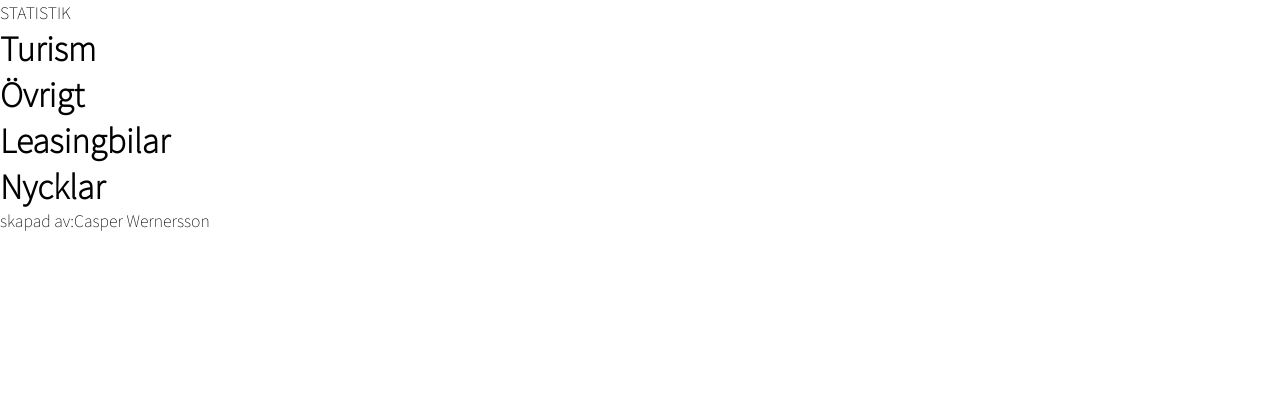
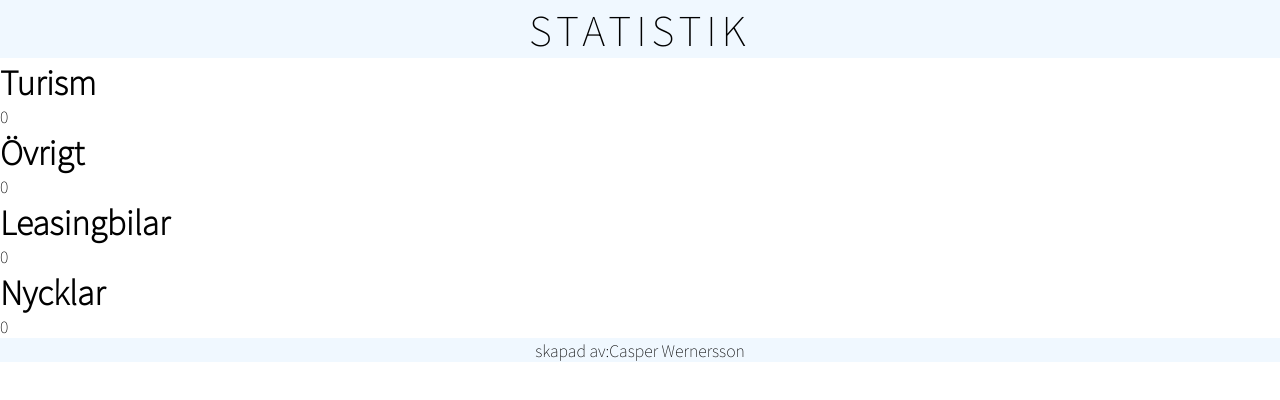
Before and after one commit to Cappeloow/StatisticCounter, a React (Vite) app in the folder client/: page / in a window 1280 px wide. Shown: the top 400 px of the page. Built offline with nearby package versions, Linux system fonts and the light colour scheme.

Commit message:
can now add one if click the button, but also the time stamp when added one is collected

```diff
--- a/client/src/components/StatisticPanel.tsx
+++ b/client/src/components/StatisticPanel.tsx
@@ -1,13 +1,13 @@
 import React from "react";
 import { useStatisticContext } from "../context/StatisticContext";
 function StatisticPanel() {
-  const { matters } = useStatisticContext();
-
+  const { matters, addAmountToMatter } = useStatisticContext();
   return (
     <div>
       {matters.map((matter) => (
         <div key={matter.id}>
-          <h1>{matter.task}</h1>
+          <h1 onClick={() => addAmountToMatter(matter)}>{matter.task}</h1>
+          <p>{matter.amount}</p>
         </div>
       ))}
     </div>
@@ -15,3 +15,92 @@ function StatisticPanel() {
 }
 
 export default StatisticPanel;
+
+// import React from 'react';
+// import { Space, Table, Tag } from 'antd';
+// import type { ColumnsType } from 'antd/es/table';
+
+// interface DataType {
+//   key: string;
+//   name: string;
+//   age: number;
+//   address: string;
+//   tags: string[];
+// }
+
+// const columns: ColumnsType<DataType> = [
+//   {
+//     title: 'Name',
+//     dataIndex: 'name',
+//     key: 'name',
+//     render: (text) => <a>{text}</a>,
+//   },
+//   {
+//     title: 'Age',
+//     dataIndex: 'age',
+//     key: 'age',
+//   },
+//   {
+//     title: 'Address',
+//     dataIndex: 'address',
+//     key: 'address',
+//   },
+//   {
+//     title: 'Tags',
+//     key: 'tags',
+//     dataIndex: 'tags',
+//     render: (_, { tags }) => (
+//       <>
+//         {tags.map((tag) => {
+//           let color = tag.length > 5 ? 'geekblue' : 'green';
+//           if (tag === 'loser') {
+//             color = 'volcano';
+//           }
+//           return (
+//             <Tag color={color} key={tag}>
+//               {tag.toUpperCase()}
+//             </Tag>
+//           );
+//         })}
+//       </>
+//     ),
+//   },
+//   {
+//     title: 'Action',
+//     key: 'action',
+//     render: (_, record) => (
+//       <Space size="middle">
+//         <a>Invite {record.name}</a>
+//         <a>Delete</a>
+//       </Space>
+//     ),
+//   },
+// ];
+
+// const data: DataType[] = [
+//   {
+//     key: '1',
+//     name: 'John Brown',
+//     age: 32,
+//     address: 'New York No. 1 Lake Park',
+//     tags: ['nice', 'developer'],
+//   },
+//   {
+//     key: '2',
+//     name: 'Jim Green',
+//     age: 42,
+//     address: 'London No. 1 Lake Park',
+//     tags: ['loser'],
+//   },
+//   {
+//     key: '3',
+//     name: 'Joe Black',
+//     age: 32,
+//     address: 'Sydney No. 1 Lake Park',
+//     tags: ['cool', 'teacher'],
+//   },
+// ];
+
+// const App: React.FC = () => <Table columns={columns} dataSource={data} />;
+
+// export default App;
--- a/client/src/context/StatisticContext.tsx
+++ b/client/src/context/StatisticContext.tsx
@@ -6,30 +6,51 @@ import {
   useContext,
 } from "react";
 import data from "../data.json";
-
+import { useLocalStorage } from "../hooks/localstorage";
 export interface IMatter {
   id: number;
   task: string;
+  time: string[];
+  amount: number;
   category: string;
 }
 
 export interface StatisticContext {
   matters: IMatter[];
   getStatistics: () => void;
+  addAmountToMatter: (matter: IMatter) => void;
 }
 
 const StatisticContext = createContext<StatisticContext>({
   matters: [],
   getStatistics: () => {},
+  addAmountToMatter: () => {},
 });
 
 export const useStatisticContext = () => useContext(StatisticContext);
 
 const StatisticProvider = ({ children }: PropsWithChildren) => {
-  const [matters, setMatter] = useState<IMatter[]>([]);
+  const [matters, setMatters] = useLocalStorage("cart", []);
+
+  const addAmountToMatter = (matter: IMatter) => {
+    const currentItem = matters.find((item: IMatter) => item.id === matter.id);
+    const currentDate = new Date();
+    const options = { timeZone: "Europe/Stockholm" };
+    const swedishTime = currentDate.toLocaleString("sv-SE", options);
+
+    console.log(swedishTime);
+    //kanske vill lägga specifika tider i arrayer?
+    // för att sedan lägga in arrayer i en egen kub för att redovisa antalet i length?
+
+    if (currentItem) {
+      currentItem.amount++;
+      currentItem.time.push(swedishTime);
+      setMatters([...matters]);
+    }
+  };
 
   async function getStatistics() {
-    setMatter(data);
+    setMatters(data);
   }
 
   useEffect(() => {
@@ -42,6 +63,7 @@ const StatisticProvider = ({ children }: PropsWithChildren) => {
         value={{
           matters,
           getStatistics,
+          addAmountToMatter,
         }}
       >
         {children}
--- a/client/src/data.json
+++ b/client/src/data.json
@@ -3,20 +3,28 @@
         {
             "id":0,
             "task": "Turism",
+            "amount":0,
+            "time":[""],
             "category":"extern"
         },
         {
             "id":1,
             "task":"Övrigt",
+            "amount":0,
+            "time":[""],
             "category":"extern"
         },        {
             "id":2,
             "task": "Leasingbilar",
+            "amount":0,
+            "time":[""],
             "category":"intern"
         },
         {
             "id":3,
             "task":"Nycklar",
+            "amount":0,
+            "time":[""],
             "category":"intern"
         }
     ]
--- a/client/src/mainComponents/Footer.tsx
+++ b/client/src/mainComponents/Footer.tsx
@@ -1,5 +1,5 @@
 import React from "react";
-
+import "../style/Footer.css";
 function Footer() {
   return (
     <footer>
--- a/client/src/mainComponents/Header.tsx
+++ b/client/src/mainComponents/Header.tsx
@@ -1,5 +1,5 @@
 import React from "react";
-
+import "../style/Header.css";
 function Header() {
   return <header>STATISTIK</header>;
 }
--- /dev/null
+++ b/client/src/style/Footer.css
@@ -0,0 +1,4 @@
+footer {
+background-color: aliceblue;
+text-align: center;
+}
--- /dev/null
+++ b/client/src/style/Header.css
@@ -0,0 +1,6 @@
+header {
+    background-color: aliceblue;
+    text-align: center;
+    font-size:40px;
+    letter-spacing: 5px;
+}
```
